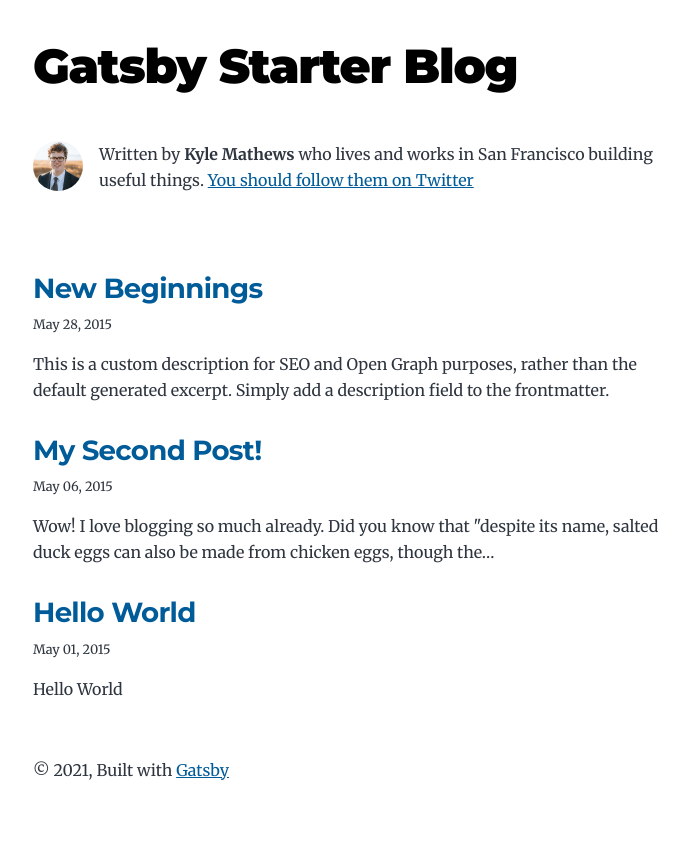
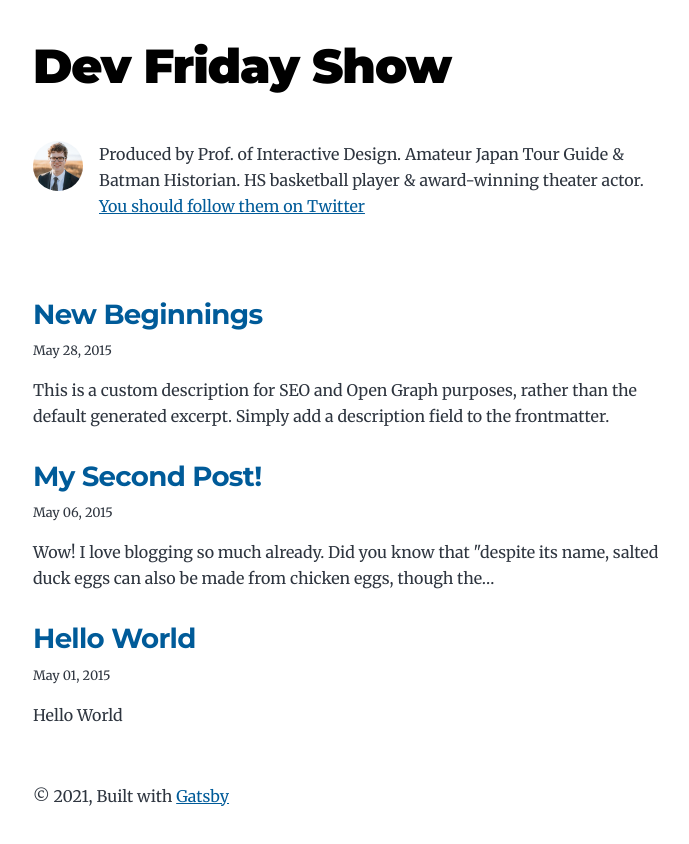
Before and after one commit to mkober/devfriday, a Gatsby site: page / in a window 1280 px wide. Shown: the whole page, without its empty margins (291-980 px from the left). Built offline with nearby package versions, Linux system fonts and the light colour scheme; Gatsby itself is replaced by a stand-in of ours.

Commit message:
first commit

```diff
--- a/gatsby-config.js
+++ b/gatsby-config.js
@@ -1,14 +1,14 @@
 module.exports = {
   siteMetadata: {
-    title: `Gatsby Starter Blog`,
-    author: {
-      name: `Kyle Mathews`,
-      summary: `who lives and works in San Francisco building useful things.`,
-    },
-    description: `A starter blog demonstrating what Gatsby can do.`,
+    title: `Dev Friday Show`,
+    author: [{
+      name: `Mark Koberlein`,
+      summary: `Prof. of Interactive Design. Amateur Japan Tour Guide & Batman Historian. HS basketball player & award-winning theater actor.`,
+    }],
+    description: `End your week with the greatest developer podcast on the planet.`,
     siteUrl: `https://gatsbystarterblogsource.gatsbyjs.io/`,
     social: {
-      twitter: `kylemathews`,
+      twitter: `markkoberlein`,
     },
   },
   plugins: [
--- a/src/components/bio.js
+++ b/src/components/bio.js
@@ -30,6 +30,8 @@
   const author = data.site.siteMetadata?.author
   const social = data.site.siteMetadata?.social
 
+  console.log(author);
+
   return (
     <div className="bio">
       <StaticImage
@@ -42,9 +44,9 @@
         quality={95}
         alt="Profile picture"
       />
-      {author?.name && (
+      {author[0]?.name && (
         <p>
-          Written by <strong>{author.name}</strong> {author?.summary || null}
+          Produced by <strong>{author.name}</strong> {author[0]?.summary || null}
           {` `}
           <a href={`https://twitter.com/${social?.twitter || ``}`}>
             You should follow them on Twitter
```
